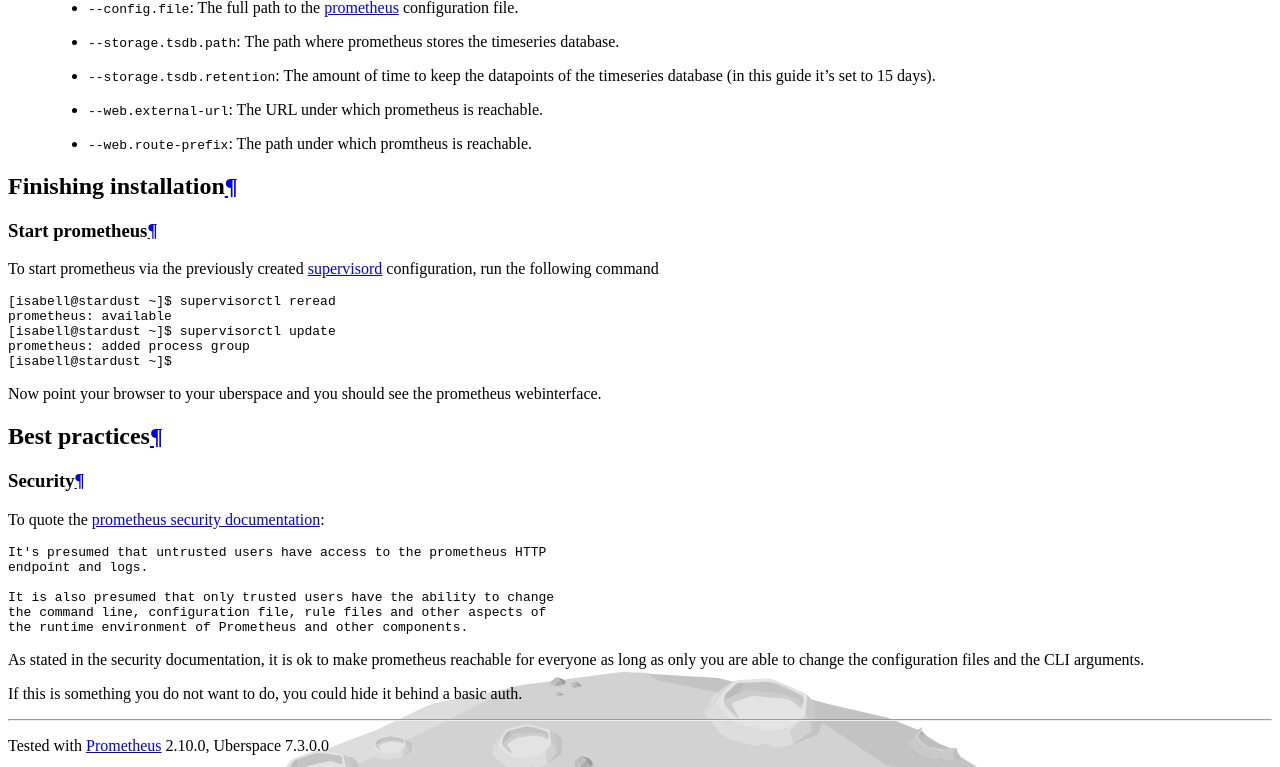
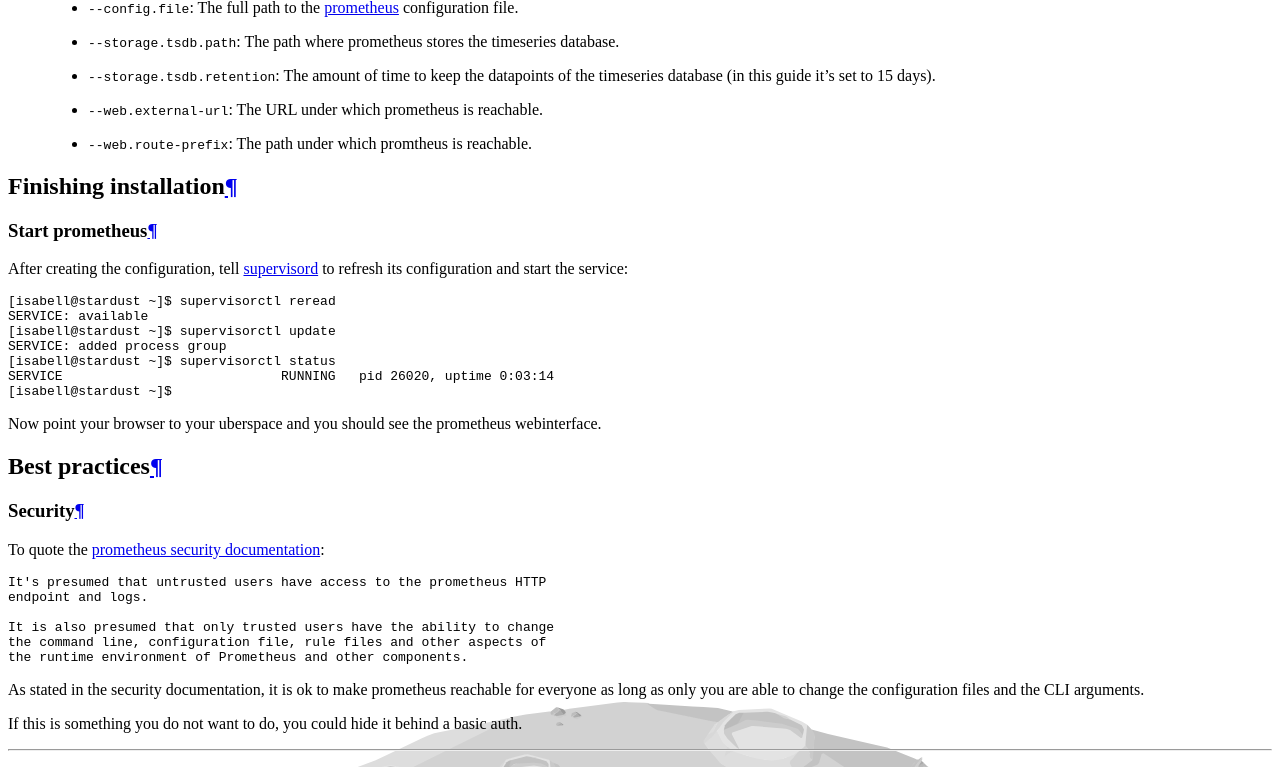
Before and after one commit to Uberspace/lab, a Sphinx documentation site: the page built from source/guide_prometheus.rst, in a window 1280 px wide and 900 px high, scrolled down 4166 px, cut to the strip 0-767 px from the top of the window. Built offline with Sphinx 7.4.7 and the Read the Docs theme 2.0.0, drawn with Linux system fonts in a browser that asks for light colours.

Commit message:
changed to supervisord snippet

```diff
--- a/source/guide_prometheus.rst
+++ b/source/guide_prometheus.rst
@@ -140,15 +140,7 @@
 Start prometheus
 ----------------
 
-To start prometheus via the previously created :manual:`supervisord <daemons-supervisord>` configuration, run the following command
-
-::
-
- [isabell@stardust ~]$ supervisorctl reread
- prometheus: available
- [isabell@stardust ~]$ supervisorctl update
- prometheus: added process group
- [isabell@stardust ~]$
+.. include:: includes/supervisord.rst
 
 Now point your browser to your uberspace and you should see the prometheus webinterface.
 
```
